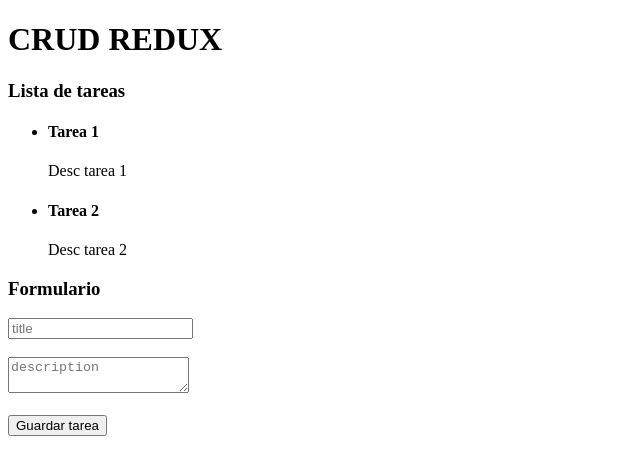
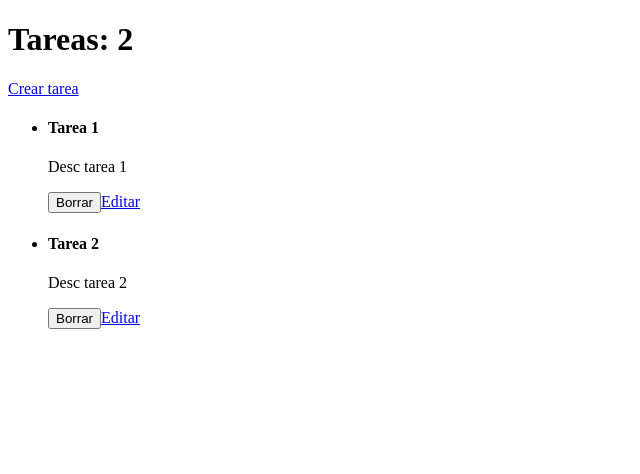
Before and after one commit to emisua/React-Redux-CRUD, a React (Vite) app: page / in a window 1280 px wide. Shown: the top 474 px of the page, without its empty margins (0-640 px from the left). Built offline with nearby package versions, Linux system fonts and the light colour scheme.

Commit message:
Crear y eliminar tareas

```diff
--- a/package.json
+++ b/package.json
@@ -13,6 +13,8 @@
     "react": "^18.2.0",
     "react-dom": "^18.2.0",
     "react-redux": "^8.0.4",
+    "react-router": "^6.4.2",
+    "react-router-dom": "^6.4.2",
     "uuid": "^9.0.0"
   },
   "devDependencies": {
--- a/src/App.jsx
+++ b/src/App.jsx
@@ -1,12 +1,17 @@
 import TaskList from './components/TaskList';
 import TaskForm from './components/TaskForm';
+import { BrowserRouter, Routes, Route } from 'react-router-dom';
 
 function App() {
   return (
     <div className="App">
-      <h1>CRUD REDUX</h1>
-      <TaskList />
-      <TaskForm />
+      <BrowserRouter>
+        <Routes>
+          <Route path="/" element={<TaskList />} />
+          <Route path="/form" element={<TaskForm />} />
+          <Route path="/edit/:id" element={<TaskForm />} />
+        </Routes>
+      </BrowserRouter>
     </div>
   );
 }
--- a/src/components/Task.jsx
+++ b/src/components/Task.jsx
@@ -1,8 +1,21 @@
-const Task = ({ tarea }) => (
-  <div>
-    <h4>{tarea.title}</h4>
-    <p>{tarea.desc}</p>
-  </div>
-);
+import { useDispatch } from 'react-redux';
+import { deleteTask } from '../features/tasks/taskSlice';
+import { Link } from 'react-router-dom';
+
+const Task = ({ tarea }) => {
+  const dispatch = useDispatch();
+  const handleDelete = (id) => {
+    dispatch(deleteTask(tarea.id));
+  };
+
+  return (
+    <div>
+      <h4>{tarea.title}</h4>
+      <p>{tarea.desc}</p>
+      <button onClick={() => handleDelete(tarea.id)}>Borrar</button>
+      <Link to={`/edit/${tarea.id}`}>Editar</Link>
+    </div>
+  );
+};
 
 export default Task;
--- a/src/components/TaskForm.jsx
+++ b/src/components/TaskForm.jsx
@@ -1,10 +1,14 @@
-import { useState } from 'react';
-import { useDispatch } from 'react-redux';
+import { useEffect, useState } from 'react';
+import { useDispatch, useSelector } from 'react-redux';
 import { addTask } from '../features/tasks/taskSlice';
 import { v4 as uuid } from 'uuid';
+import { useNavigate, useParams } from 'react-router-dom';
 
 const TaskForm = () => {
   const dispatch = useDispatch();
+  const navigate = useNavigate();
+  const params = useParams();
+  const tareas = useSelector((state) => state.tasks);
 
   const [tarea, setTarea] = useState({
     title: '',
@@ -17,14 +21,32 @@
 
   const handleSubmit = (e) => {
     e.preventDefault();
-    tarea.id = uuid();
     console.log('tarea enviada', tarea);
-    dispatch(addTask(tarea));
-    setTarea({
-      title: '',
-      desc: '',
-    });
+    if (params.id) {
+      dispatch(editTask(tarea));
+      navigate('/');
+    } else {
+      dispatch(addTask({ ...tarea, id: uuid() }));
+      setTarea({
+        title: '',
+        desc: '',
+      });
+      navigate('/');
+    }
   };
+
+  useEffect(() => {
+    params.id ? console.log('editando') : console.log('creando');
+
+    if (params.id) {
+      const buscarTarea = tareas.filter((tarea) => {
+        return tarea.id === params.id;
+      });
+      setTarea(buscarTarea[0]);
+      console.log(buscarTarea);
+    }
+  }, []);
+
   return (
     <div>
       <h3>Formulario</h3>
--- a/src/components/TaskList.jsx
+++ b/src/components/TaskList.jsx
@@ -1,11 +1,17 @@
 import { useSelector } from 'react-redux';
 import Task from './Task';
+import { Link } from 'react-router-dom';
 
 const TaskList = () => {
   const tareas = useSelector((state) => state.tasks);
   return (
     <div>
-      <h3>Lista de tareas</h3>
+      <header>
+        <h1>Tareas: {tareas.length}</h1>
+      </header>
+      <nav>
+        <Link to="/form">Crear tarea</Link>
+      </nav>
       <ul>
         {tareas.map((tarea) => {
           return (
--- a/src/features/tasks/taskSlice.js
+++ b/src/features/tasks/taskSlice.js
@@ -20,10 +20,13 @@
   initialState,
   reducers: {
     addTask: (state, action) => {
-      state = [...state, action.payload];
+      return [...state, action.payload];
+    },
+    deleteTask: (state, action) => {
+      return state.filter((stateTask) => stateTask.id !== action.payload);
     },
   },
 });
 
-export const { addTask } = taskSlice.actions;
+export const { addTask, deleteTask } = taskSlice.actions;
 export default taskSlice.reducer;
```
Also changed, not shown: 1 other file (tests, documents, lock files or other folders).
